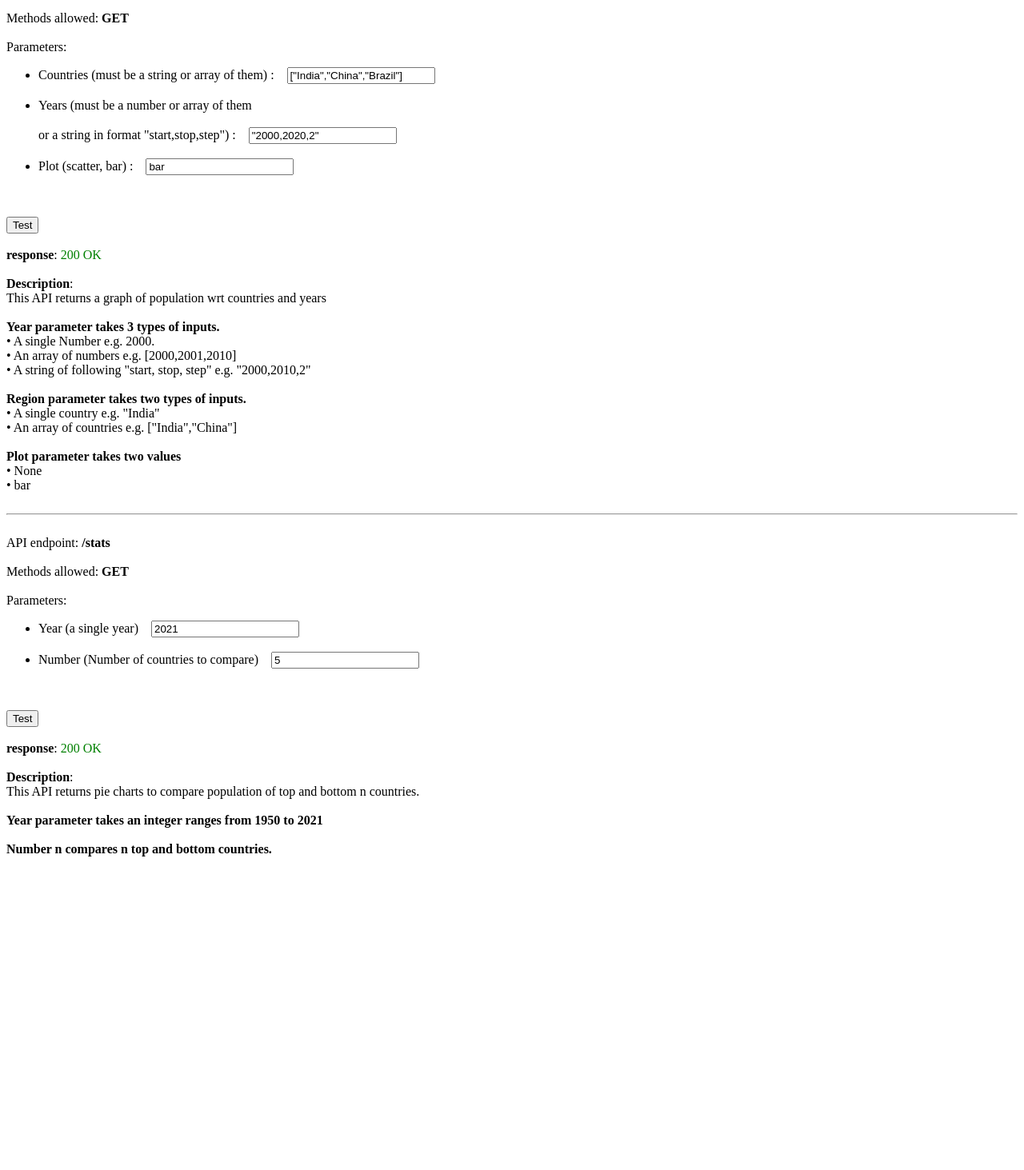
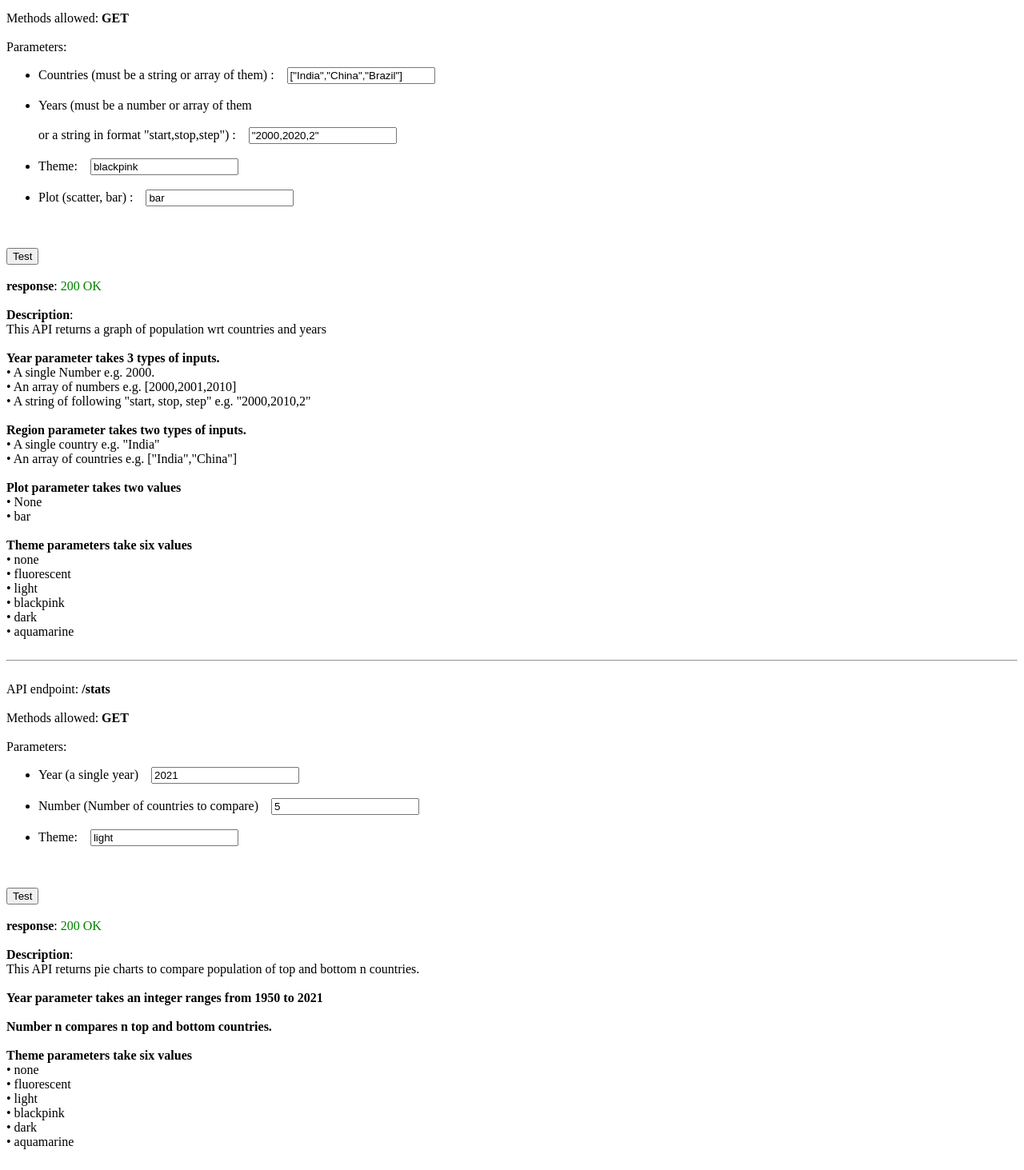
Before and after one commit to Aritra8438/EcoMetrics-API, a Flask app: page /api-documentation in a window 1280 px wide. Shown: the part 2163-3626 px from the top of the page at 80% size. Before the commit the page ends 3234 px from the top, so only its background shows below. Run offline with Flask 3, Linux system fonts and the light colour scheme.

Commit message:
Modify API documentation page

```diff
--- a/api/templates/api-documentation.html
+++ b/api/templates/api-documentation.html
@@ -312,6 +312,12 @@
             </li>
             <br />
             <li>
+              <label>Theme:</label>
+              &nbsp;&nbsp;
+              <input type="text" v-model="graphTheme" />
+            </li>
+            <br />
+            <li>
               <label>Plot (scatter, bar) :</label>
               &nbsp;&nbsp;
               <input type="text" v-model="graphPlot" />
@@ -320,7 +326,7 @@
           <br />
           <br />
           <button
-            @click='()=>{showGraphPage = true; graphUrl = baseUrl+"graph?Year="+graphYears+"&Region="+graphCountries+"&Plot="+graphPlot;}'
+            @click='()=>{showGraphPage = true; graphUrl = baseUrl+"graph?Year="+graphYears+"&Region="+graphCountries+"&Plot="+graphPlot+"&Theme="+graphTheme;}'
           >
             Test
           </button>
@@ -353,7 +359,10 @@
             e.g. ["India","China"]<br /><br /><strong
               >Plot parameter takes two values</strong
             >
-            <br />• None<br />• bar</label
+            <br />• None<br />• bar<br /><br />
+            <strong>Theme parameters take six values</strong>
+            <br />• none<br />• fluorescent <br />• light<br />• blackpink
+            <br />• dark<br />• aquamarine</label
           >
         </div>
         <div class="flex-child" v-if="showGraphPage">
@@ -393,11 +402,17 @@
               &nbsp;&nbsp;
               <input type="text" v-model="statsNumber" />
             </li>
+            <br />
+            <li>
+              <label>Theme:</label>
+              &nbsp;&nbsp;
+              <input type="text" v-model="statsTheme" />
+            </li>
           </ul>
           <br />
           <br />
           <button
-            @click='()=>{showStatsPage = true; statsUrl = baseUrl+"stats?Year="+statsYears+"&Number="+statsNumber;}'
+            @click='()=>{showStatsPage = true; statsUrl = baseUrl+"stats?Year="+statsYears+"&Number="+statsNumber+"&Theme="+statsTheme;}'
           >
             Test
           </button>
@@ -425,6 +440,10 @@
             <br /><br /><strong>
               Number n compares n top and bottom countries.
             </strong>
+            <br /><br />
+            <strong>Theme parameters take six values</strong>
+            <br />• none<br />• fluorescent <br />• light<br />• blackpink
+            <br />• dark<br />• aquamarine
           </label>
         </div>
         <div class="flex-child" v-if="showStatsPage">
@@ -471,11 +490,13 @@
             graphCountries: '["India","China","Brazil"]',
             graphYears: '"2000,2020,2"',
             graphPlot: "bar",
+            graphTheme: "blackpink",
 
             statsUrl: "",
             showStatsPage: false,
             statsNumber: "5",
             statsYears: "2021",
+            statsTheme: "light",
           };
         },
         methods: {},
```
